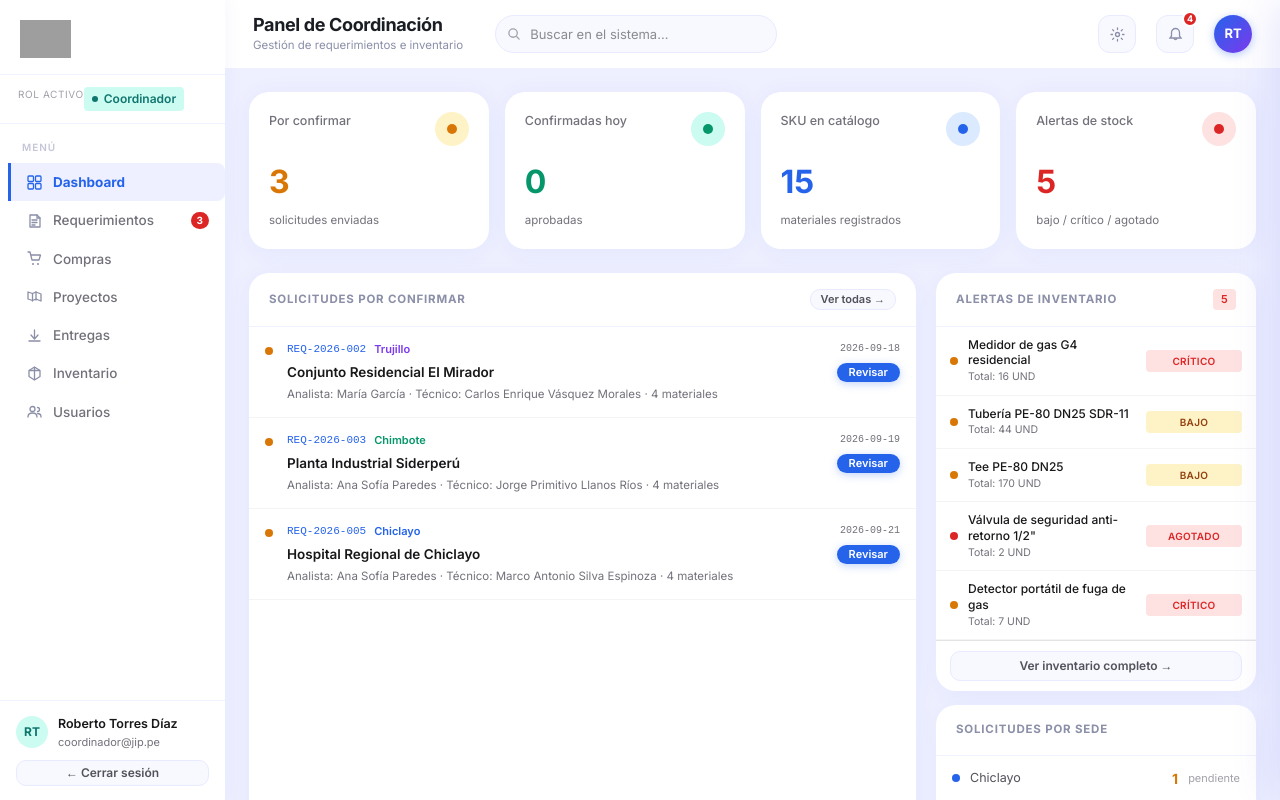
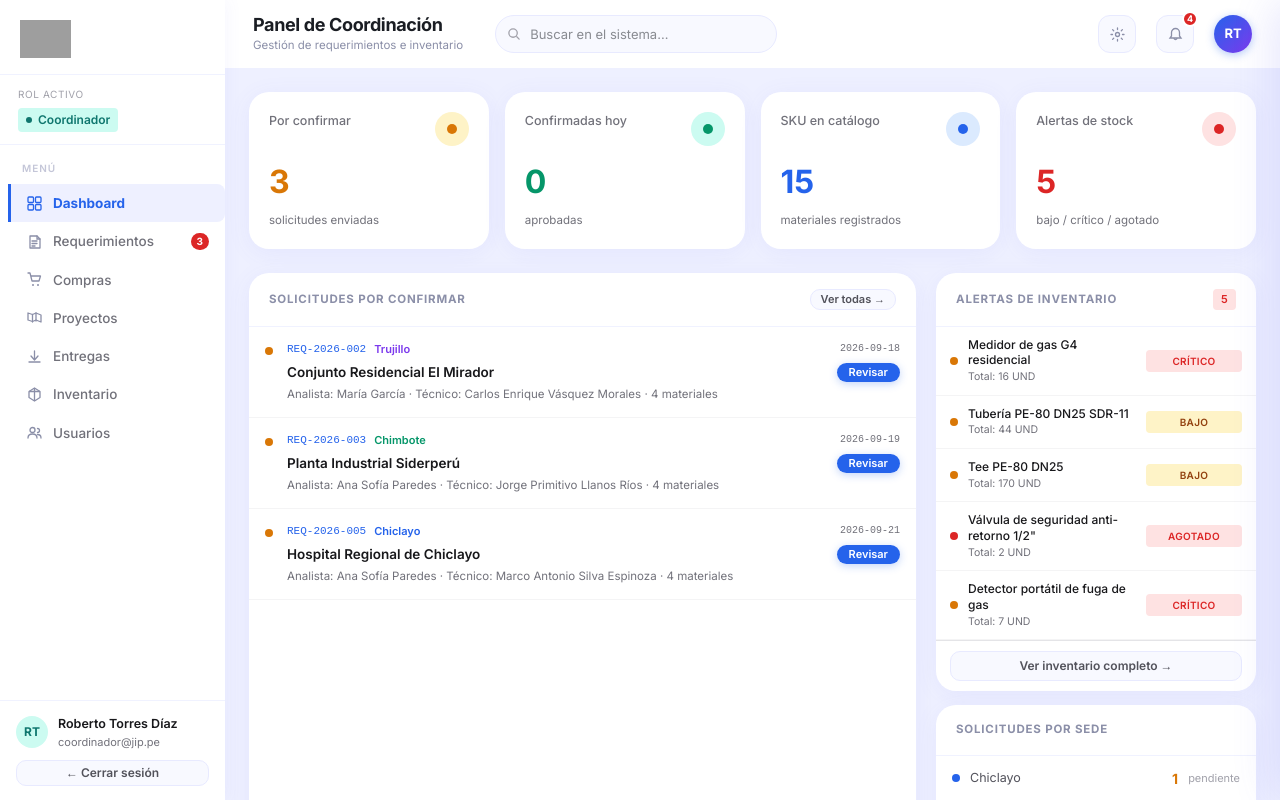
Before and after one commit to luisteransaucedo18-coder/JMP-PINGUS-INVENTARIO, a React (Vite) app: page / in a window 1280 px wide. Both pictures are taken after a click on the button "Ingresar al Sistema". Built offline with nearby package versions, Linux system fonts and the light colour scheme; grey boxes are pictures that could not be loaded.

Commit message:
fix: alinear indicador de rol en sidebar

```diff
--- a/src/components/Sidebar.tsx
+++ b/src/components/Sidebar.tsx
@@ -89,11 +89,11 @@ export default function Sidebar({ role, activeView, onNav, onLogout, userName, u
       </div>
 
       {/* Role badge */}
-      <div className="sidebar-role" style={{ padding: expanded ? '12px 18px' : '10px 0', borderBottom: '1px solid #F0F2FF', display: 'flex', justifyContent: expanded ? 'flex-start' : 'center', transition: 'padding 0.22s', overflow: 'hidden' }}>
+      <div className="sidebar-role" style={{ padding: expanded ? '12px 18px' : '10px 0', borderBottom: '1px solid #F0F2FF', display: 'flex', flexDirection: 'column', alignItems: expanded ? 'flex-start' : 'center', justifyContent: 'center', transition: 'padding 0.22s', overflow: 'hidden' }}>
         {expanded ? (
           <>
             <div style={{ fontSize: 10, color: '#A1A1AA', textTransform: 'uppercase', letterSpacing: '0.06em', marginBottom: 6 }}>Rol activo</div>
-            <span style={{ display: 'inline-flex', alignItems: 'center', gap: 6, background: badge.bg, color: badge.text, borderRadius: 4, padding: '3px 8px', fontSize: 12, fontWeight: 600 }}>
+            <span style={{ display: 'inline-flex', alignItems: 'center', gap: 6, maxWidth: '100%', background: badge.bg, color: badge.text, borderRadius: 4, padding: '3px 8px', fontSize: 12, fontWeight: 600, whiteSpace: 'nowrap' }}>
               <span style={{ width: 6, height: 6, borderRadius: '50%', background: badge.text }} />
               {roleLabels[role]}
             </span>
```
